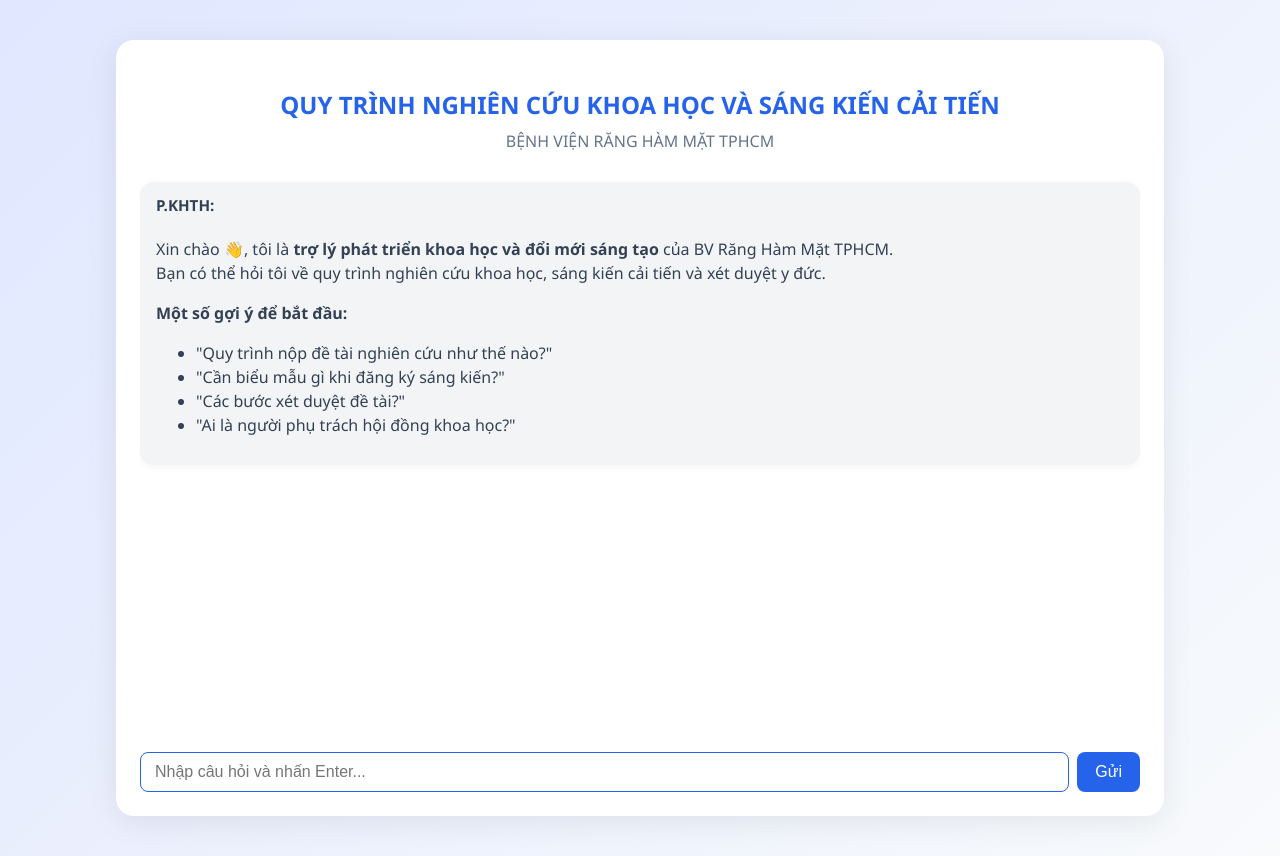
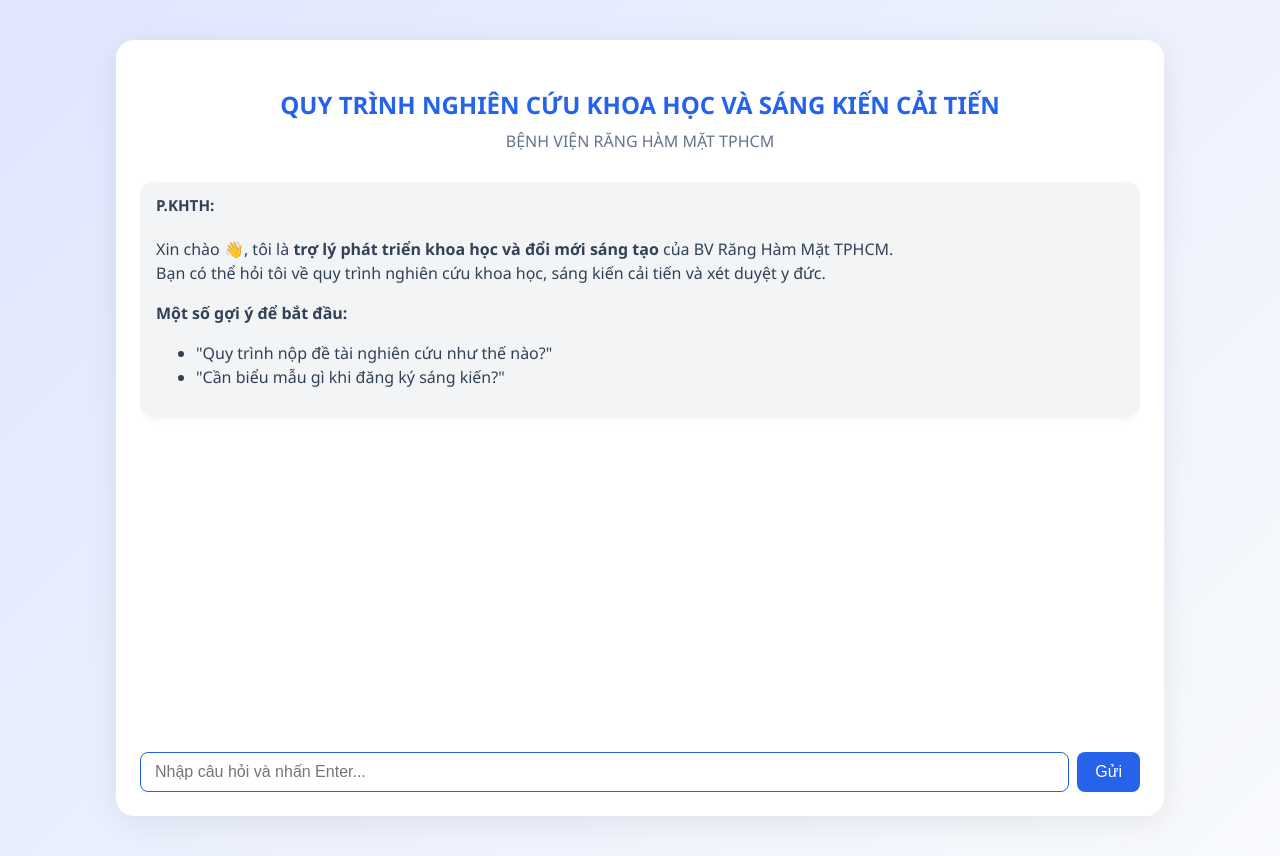
Before and after one commit to nguyenvansy123/chatgptfake, a React (Vite) app: page / in a window 1280 px wide. Built offline with nearby package versions, Linux system fonts and the light colour scheme.

Commit message:
update code

```diff
--- a/index.html
+++ b/index.html
@@ -4,7 +4,7 @@
     <meta charset="UTF-8" />
     <link rel="icon" type="image/svg+xml" href="/public/images/logoRHM-1-1-300x293.png" />
     <meta name="viewport" content="width=device-width, initial-scale=1.0" />
-    <title>Chatbot</title>
+    <title>Phòng Kế Hoạch Tổng Hợp - BVRHMTP</title>
   </head>
   <body>
     <div id="root"></div>
--- a/src/App.jsx
+++ b/src/App.jsx
@@ -14,8 +14,6 @@
 **Một số gợi ý để bắt đầu:**
 - "Quy trình nộp đề tài nghiên cứu như thế nào?"
 - "Cần biểu mẫu gì khi đăng ký sáng kiến?"
-- "Các bước xét duyệt đề tài?"
-- "Ai là người phụ trách hội đồng khoa học?"
 `,
     },
   ]);
```
